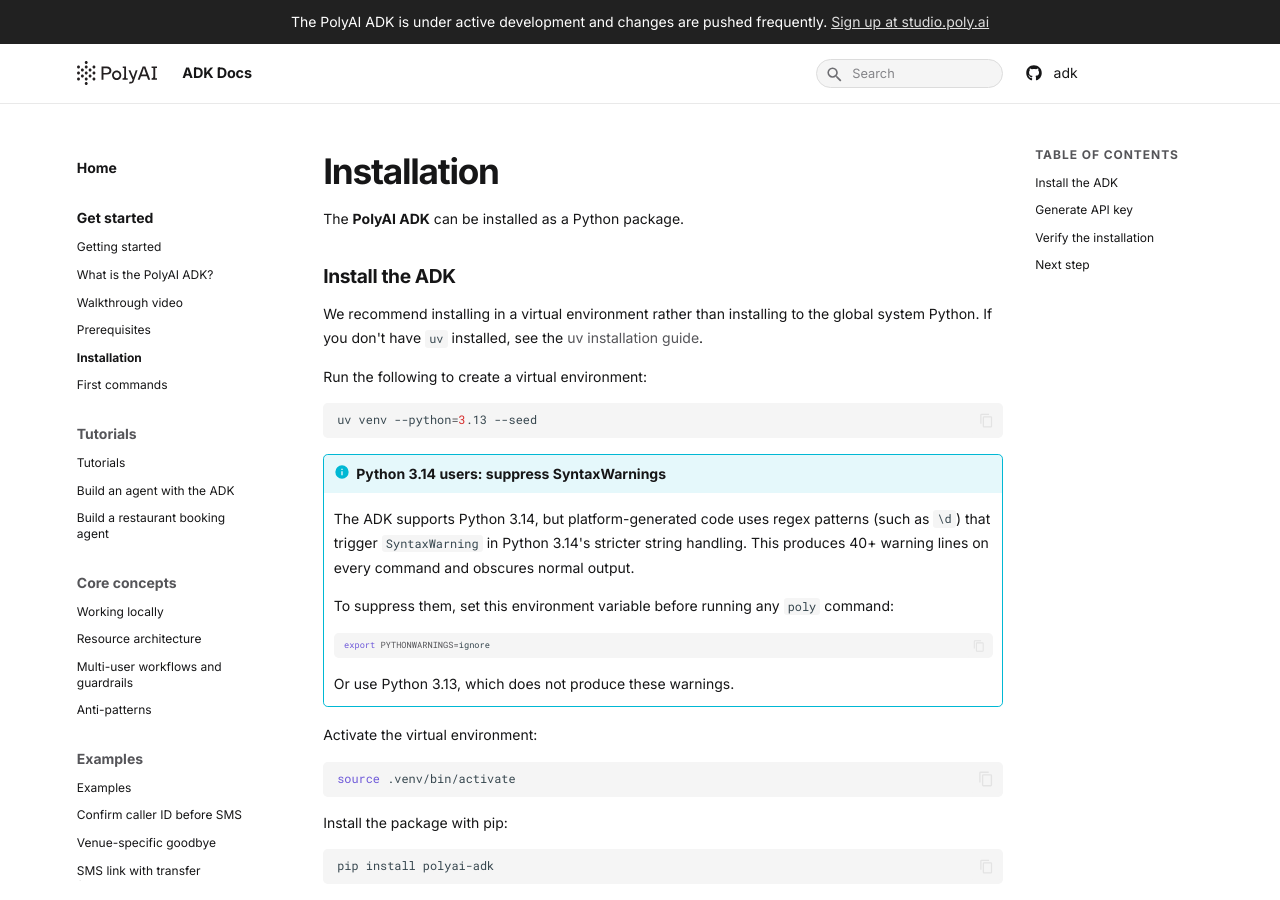
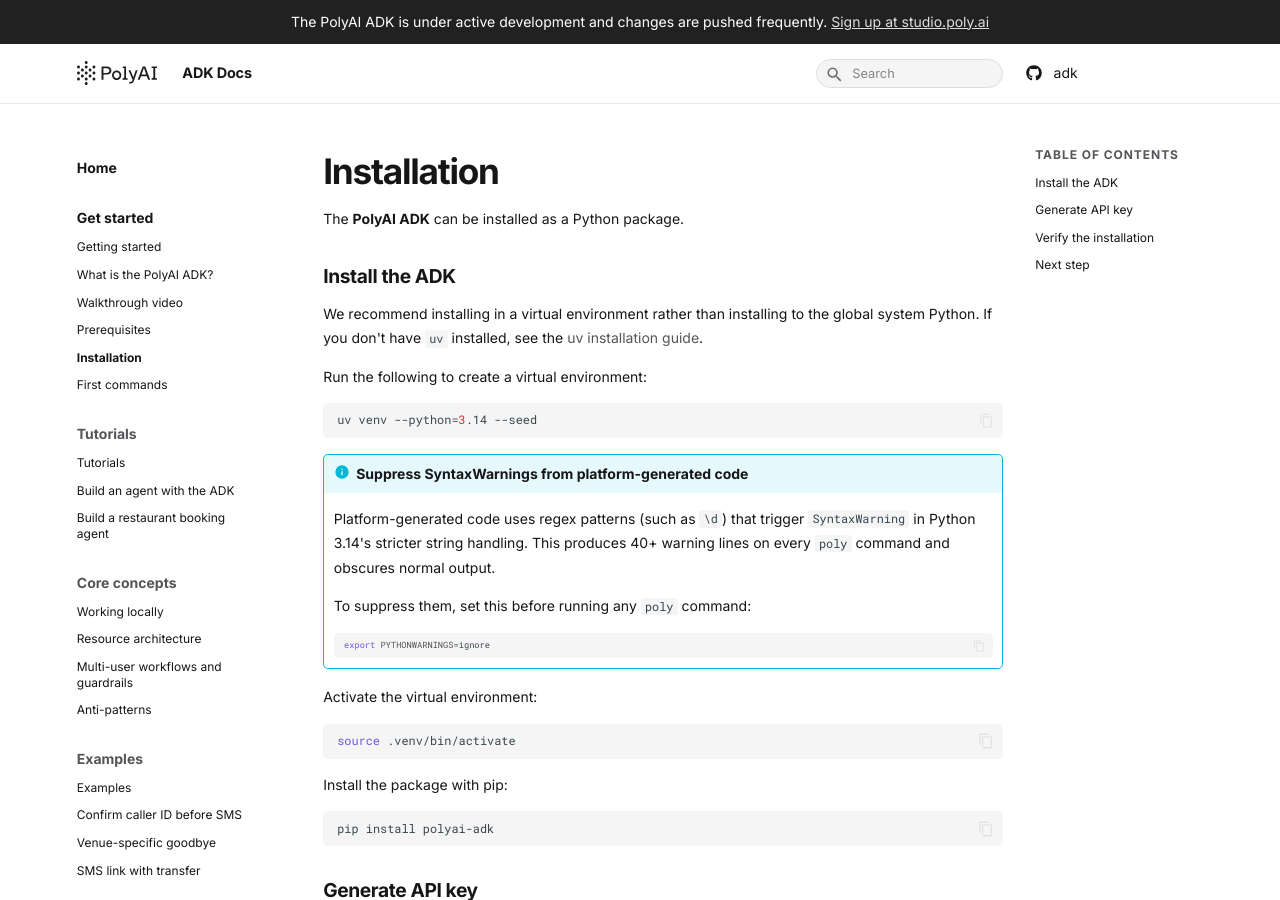
Before and after one commit to polyai/adk, an MkDocs documentation site: the page built from docs/docs/get-started/installation.md, in a window 1280 px wide and 900 px high. Built offline with MkDocs 1.6.1 and Material for MkDocs 9.7.7, drawn with Linux system fonts in a browser that asks for light colours.

Commit message:
docs: fix install blocker and correct two testing notes
- installation.md: revert to Python 3.14 (polyai-adk requires >=3.14; 3.13 broke installation); keep PYTHONWARNINGS=ignore escape hatch for SyntaxWarning noise
- sms-or-transfer-fallback.md: remove incorrect --channel voice suggestion; caller_number is empty regardless of channel in poly chat; show mock-via-start_function pattern instead
- venue-specific-goodbye.md: add callout that --variant resolves against the deployed environment; branch must be merged before variant names exist in sandbox

```diff
--- a/docs/docs/get-started/installation.md
+++ b/docs/docs/get-started/installation.md
@@ -12,20 +12,18 @@
 Run the following to create a virtual environment:
 
 ~~~bash
-uv venv --python=3.13 --seed
+uv venv --python=3.14 --seed
 ~~~
 
-!!! info "Python 3.14 users: suppress SyntaxWarnings"
+!!! info "Suppress SyntaxWarnings from platform-generated code"
 
-    The ADK supports Python 3.14, but platform-generated code uses regex patterns (such as `\d`) that trigger `SyntaxWarning` in Python 3.14's stricter string handling. This produces 40+ warning lines on every command and obscures normal output.
+    Platform-generated code uses regex patterns (such as `\d`) that trigger `SyntaxWarning` in Python 3.14's stricter string handling. This produces 40+ warning lines on every `poly` command and obscures normal output.
 
-    To suppress them, set this environment variable before running any `poly` command:
+    To suppress them, set this before running any `poly` command:
 
     ~~~bash
     export PYTHONWARNINGS=ignore
     ~~~
-
-    Or use Python 3.13, which does not produce these warnings.
 
 Activate the virtual environment:
 
```
Also changed, not shown: docs/docs/examples/sms-or-transfer-fallback.md (+8 -2 lines), docs/docs/examples/venue-specific-goodbye.md (+4 -0 lines).
